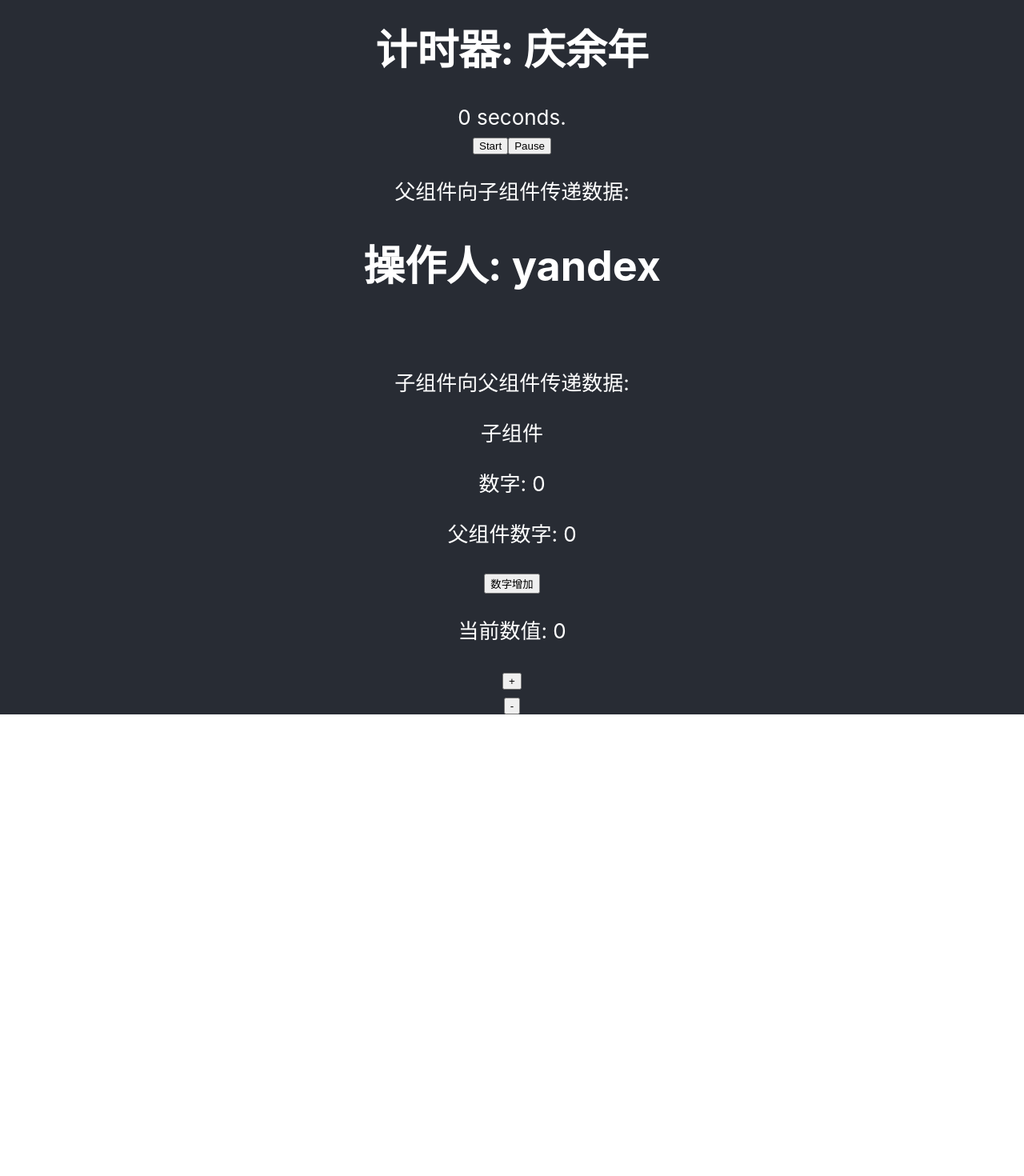
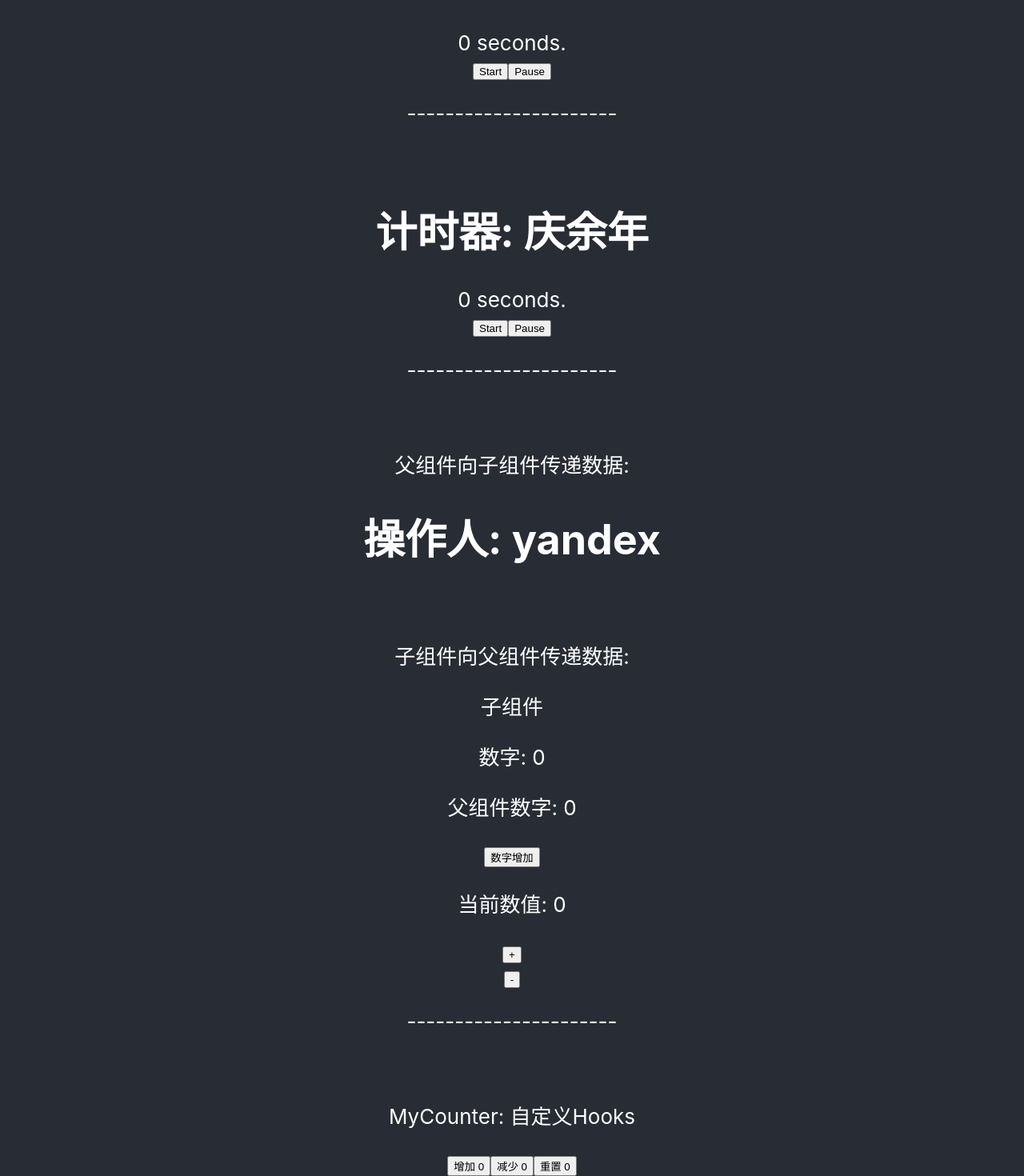
Before and after one commit to nuo-promise/react-study, a React (Create React App) app: page / in a window 1280 px wide. Shown: the part 409-1879 px from the top of the page at 80% size. Before the commit the page ends 1302 px from the top, so only its background shows below. Built offline with nearby package versions, Linux system fonts and the light colour scheme.

Commit message:
update code

```diff
--- a/src/App.tsx
+++ b/src/App.tsx
@@ -3,6 +3,7 @@
 import Timer from './Timer';
 import StateTimer from './StateTimer'
 import './App.css';
+import MyCounter from './MyCounter';
 
 type styleTypeProps = {
   foreground?: string;
@@ -41,9 +42,18 @@
         <ThemeContext.Provider value={themes[theme]}>
           <button onClick={handleChangeTheme} >切换主题</button>
           <Toolbar />
+          <p>----------------------</p>
+          <br />
           <StateTimer title={'林婉儿'} />
+          <p>----------------------</p>
+          <br />
           <Timer title={'庆余年'} />
+          <p>----------------------</p>
+          <br />
           <Counter />
+          <p>----------------------</p>
+          <br />
+          <MyCounter title={"自定义Hooks"} step={10} />
         </ThemeContext.Provider>
       </header>
     </div>
--- /dev/null
+++ b/src/MyCounter.tsx
@@ -0,0 +1,22 @@
+import React from 'react'
+import useCounter from './useCounter'
+
+type myCounterProps = {
+  title: string,
+  step: number
+};
+
+const MyCounter: React.FC<myCounterProps> = (props) => {
+  const { title, step } = props;
+  const { count, increment, decrement, reset } = useCounter(step);
+  return (
+    <div>
+      <p>MyCounter: {title}</p>
+      <button onClick={increment}>增加 {count} </button>
+      <button onClick={decrement}>减少 {count} </button>
+      <button onClick={reset} >重置 {count} </button>
+    </div>
+  )
+}
+
+export default MyCounter;
--- /dev/null
+++ b/src/useCounter.tsx
@@ -0,0 +1,19 @@
+import { useCallback, useState } from 'react'
+
+function useCounter(step: number) {
+  const [count, setCount] = useState(0);
+
+  const increment = useCallback(() => {
+    setCount(count + step);
+  }, [count, step])
+
+  const decrement = useCallback(() => {
+    setCount(count - step);
+  }, [count, step])
+
+  const reset = useCallback(() => setCount(0), [])
+
+  return { count, increment, decrement, reset }
+}
+
+export default useCounter;
```
